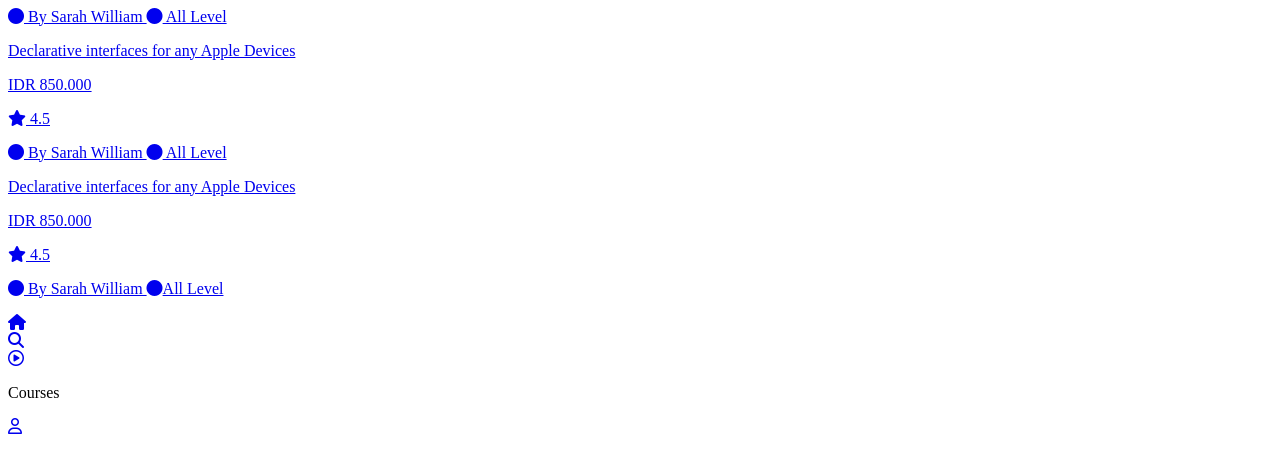
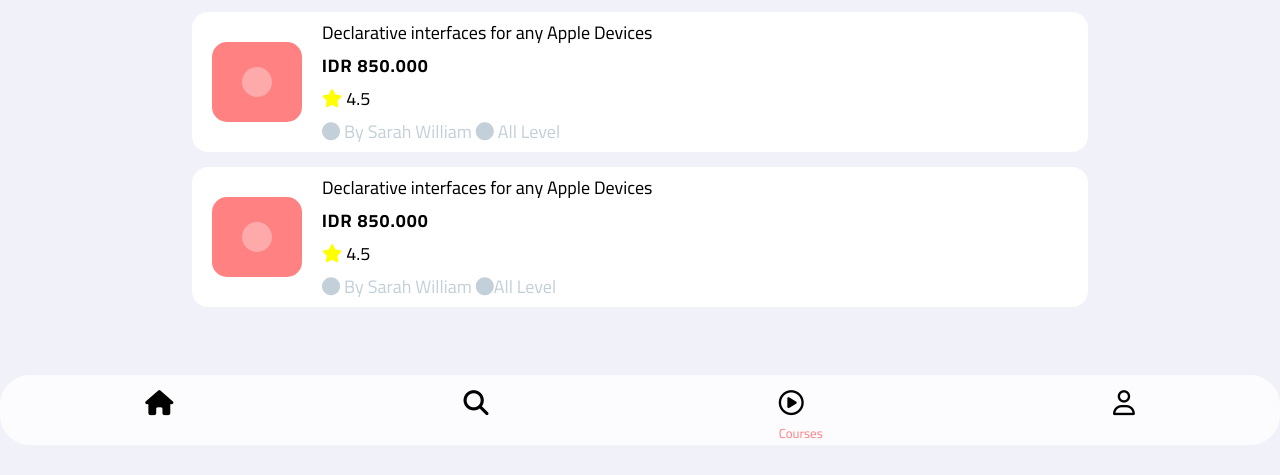
Before and after one commit to GSG-FC02/Online_learning, a plain HTML site: page courses.html in a window 1280 px wide. Shown: the part 325-800 px from the top of the page. Drawn offline with Linux system fonts and the light colour scheme; the site is published under a folder, as on GitHub Pages, so addresses that start at the root find nothing.

Commit message:
simple edit

```diff
--- a/courses.html
+++ b/courses.html
@@ -5,7 +5,7 @@
     <meta http-equiv="X-UA-Compatible" content="IE=edge">
     <meta name="viewport" content="width=device-width, initial-scale=1.0">
     <link href="https://fonts.googleapis.com/css2?family=Cairo:wght@400;700&display=swap" rel="stylesheet">
-    <link rel="stylesheet" href="/css/courses.css">
+    <link rel="stylesheet" href="css/courses.css">
     <script src="https://kit.fontawesome.com/f15fba9ca3.js" crossorigin="anonymous"></script>
     <title>My Courses</title>
 </head>
--- a/explore.html
+++ b/explore.html
@@ -5,7 +5,7 @@
     <meta http-equiv="X-UA-Compatible" content="IE=edge">
     <meta name="viewport" content="width=device-width, initial-scale=1.0">
     <link href="https://fonts.googleapis.com/css2?family=Cairo:wght@400;700&display=swap" rel="stylesheet">
-    <link rel="stylesheet" href="/css/explore.css">
+    <link rel="stylesheet" href="css/explore.css">
     <script src="https://kit.fontawesome.com/f15fba9ca3.js" crossorigin="anonymous"></script>
     <title>Explore</title>
 </head>
```
